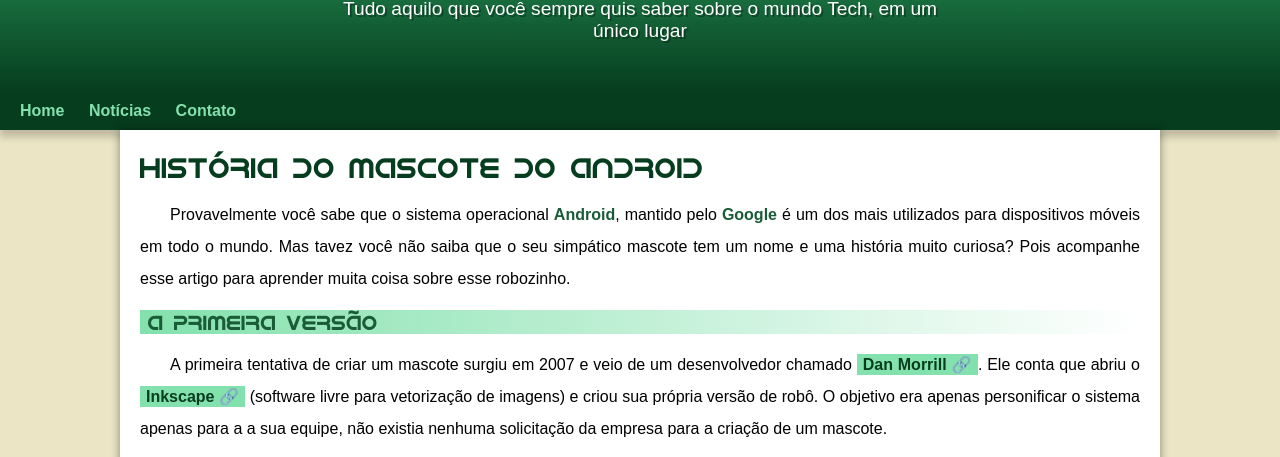
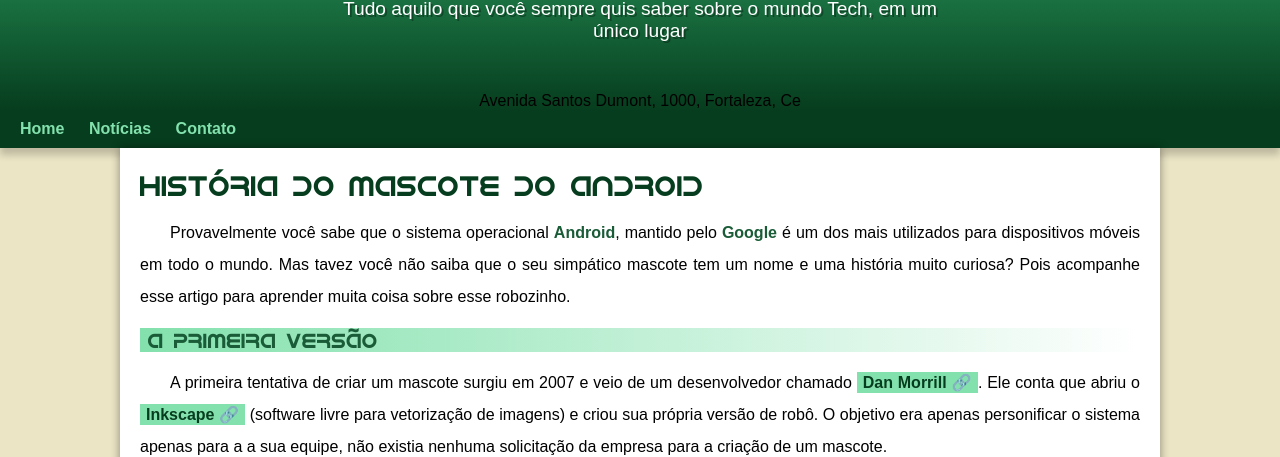
Before and after one commit to marcelotel/projeto-android, a plain HTML site: page index.html in a window 1280 px wide. Shown: the part 119-576 px from the top of the page. Drawn offline with Linux system fonts and the light colour scheme.

Commit message:
Update index.html

```diff
--- a/index.html
+++ b/index.html
@@ -12,6 +12,7 @@
     <header>
         <h1>Curiosidades de Tecnologia</h1>
         <p>Tudo aquilo que você sempre quis saber sobre o mundo Tech, em um único lugar</p>
+        <adress>Avenida Santos Dumont, 1000, Fortaleza, Ce</adress>
     </header>
     <nav>
         <a href="#">Home</a>
```
